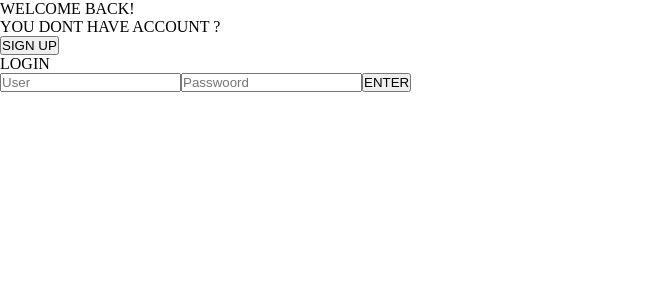
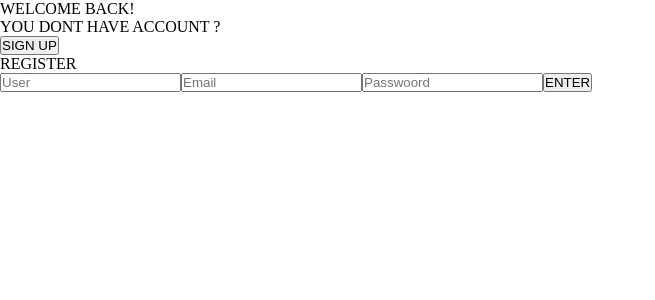
Before and after one commit to dieguga07/BFBS_Vue, a Vue app: page /#/public/register in a window 1280 px wide. Shown: the top 300 px of the page, without its empty margins (0-655 px from the left). Built offline with nearby package versions, Linux system fonts and the light colour scheme.

Commit message:
prueba 2

```diff
--- a/src/modules/InitialPart/pages/Login.vue
+++ b/src/modules/InitialPart/pages/Login.vue
@@ -62,7 +62,7 @@ watch:{
     <form class="login_form">
 
         <input type="text" placeholder="User">
-        <input type="text" placeholder="Passwoord">
+        <input type="password" placeholder="Passwoord">
 
         <button>ENTER</button>
 
--- a/src/modules/InitialPart/pages/Register.vue
+++ b/src/modules/InitialPart/pages/Register.vue
@@ -34,12 +34,13 @@ export default{
 
 <section class="login">
 
-    <p>LOGIN</p>
+    <p>REGISTER</p>
 
     <form class="login_form">
 
         <input type="text" placeholder="User">
-        <input type="text" placeholder="Passwoord">
+        <input type="email" placeholder="Email">
+        <input type="password" placeholder="Passwoord">
 
         <button>ENTER</button>
 
```
